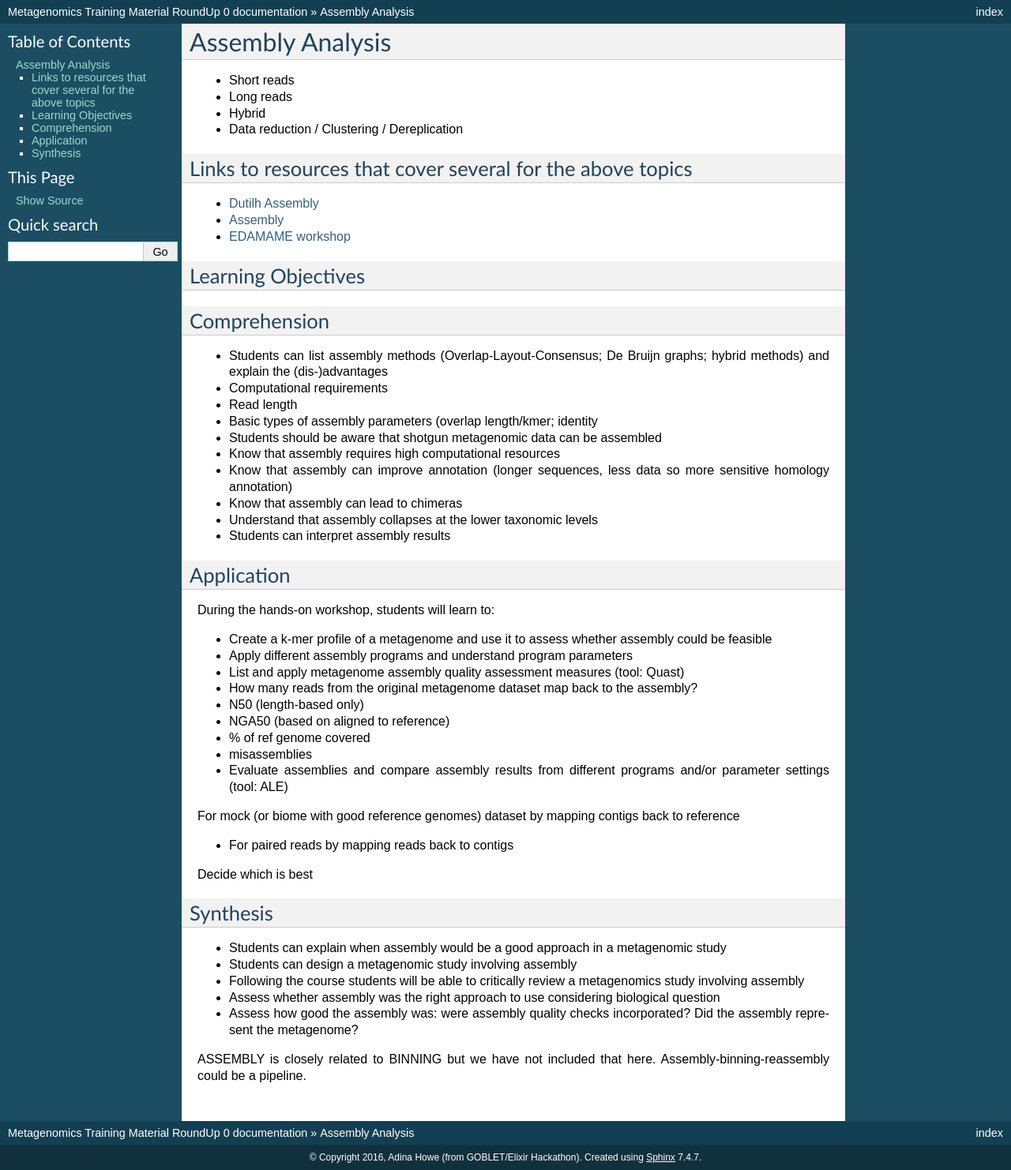
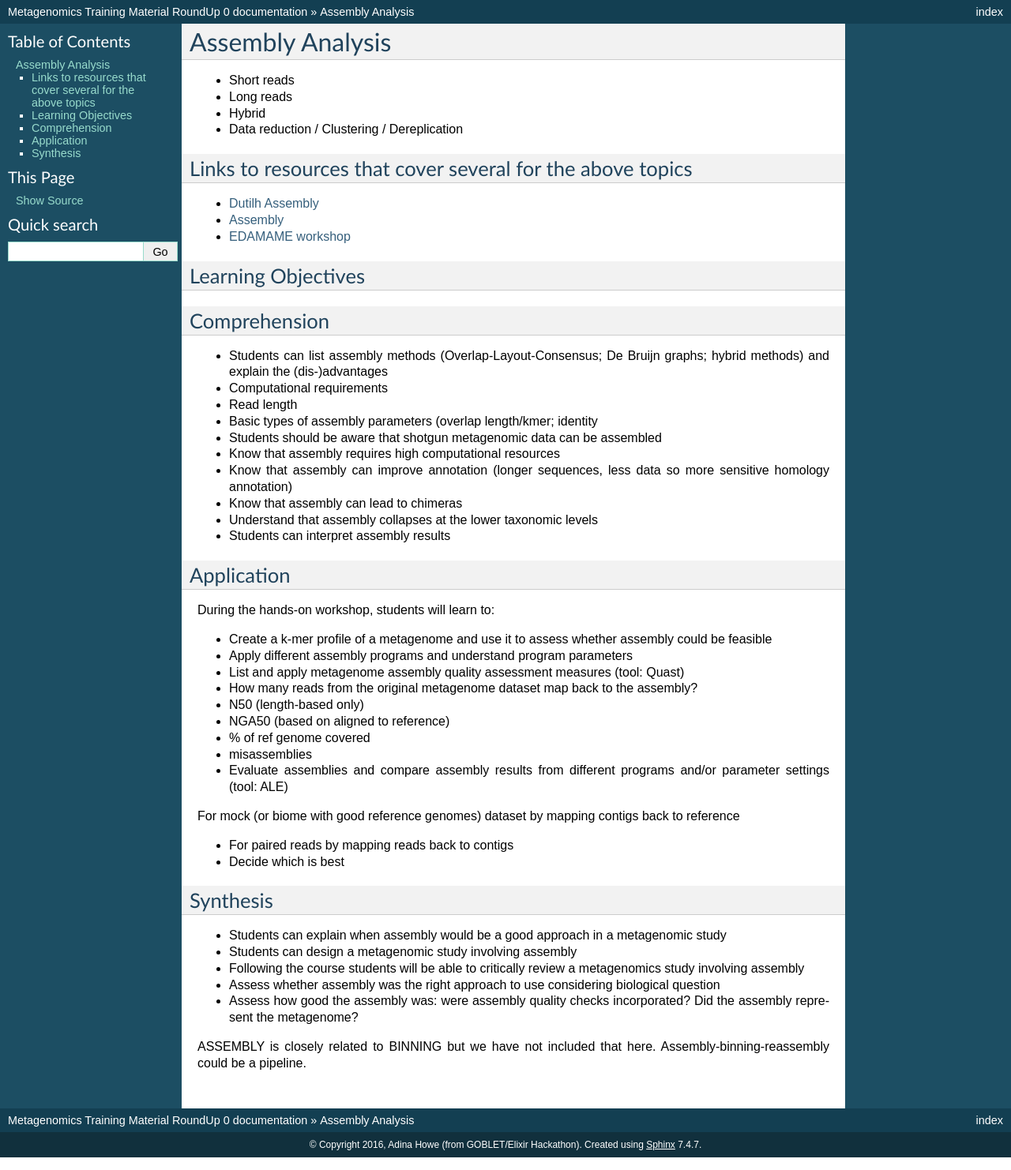
Before and after one commit to germs-lab/metagenomics-training-hackathon, a Sphinx documentation site: the page built from docs/assembly/index.rst, in a window 1280 px wide. Shown: the whole page at 79% size. Built offline with Sphinx 7.4.7, drawn with Linux system fonts in a browser that asks for light colours; pages that are not in the unit, such as notebooks, are missing from menus.

```diff
--- a/docs/assembly/index.rst
+++ b/docs/assembly/index.rst
@@ -47,7 +47,7 @@ During the hands-on workshop, students will learn to:
 For mock (or biome with good reference genomes) dataset by mapping contigs back to reference
 
 * For paired reads by mapping reads back to contigs
-Decide which is best
+* Decide which is best
 
 Synthesis
 ---------
```
